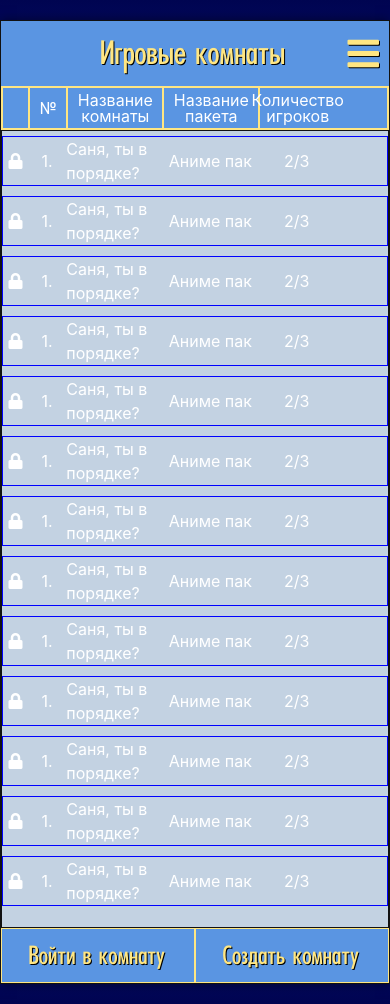
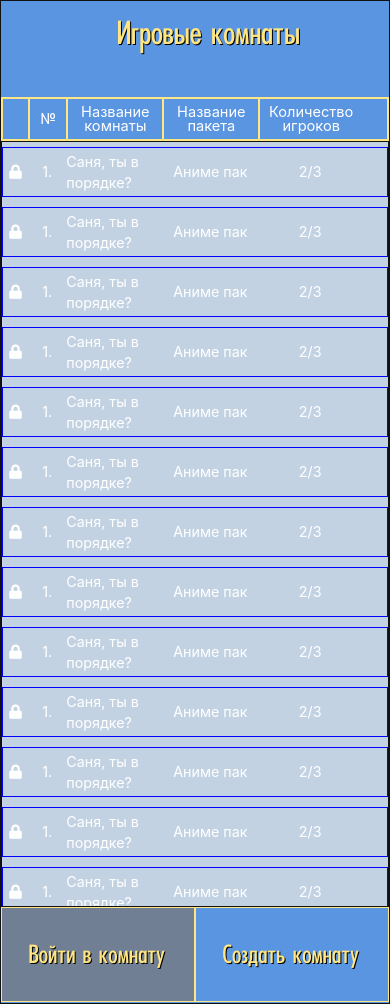
Before and after one commit to gurland/SIGame_web, a Flask app: template app/templates/game.html in a window 390 px wide. Run offline with Flask 2, Linux system fonts and the light colour scheme; the template is opened without the code that fills it, so the values that code supplies are empty; some libraries are stand-ins or nearby versions.

Commit message:
Add responsive and adaptive design for most of resolutions

```diff
--- a/app/static/css/custom.css
+++ b/app/static/css/custom.css
@@ -181,6 +181,10 @@
     margin: auto;
 }
 
+#buttons-block p #enter-room{
+    background-color: #717f95;
+}
+
 #chat-block{
     padding: 0px;
 }
@@ -308,8 +312,11 @@
 
 .heading span{
     /*padding: 10px;*/
-    text-align: center;
-    line-height: 1;
+    /*text-align: center;*/
+    /*line-height: 1;*/
+    display: flex;
+    justify-content: center;
+    align-items: center;
 }
 
 /*#is-locked{*/
@@ -618,6 +625,22 @@ button{
     cursor: pointer;
 }
 
+#send-pass{
+    color: #ffe682;
+    background-color: transparent;
+    border: 1px solid #ffe682;
+    padding: 5px 10px 6px 7px;
+    font-family: SI, serif;
+    text-shadow: 1px 1px 0 #000;
+    font-size: 24px;
+    cursor: pointer;
+}
+
+#send-pass:hover{
+    transition: 0.3s;
+    background-color: #186ca3;
+}
+
 #add-bot button:hover{
     transition: 0.3s;
     background-color: #186ca3;
@@ -660,7 +683,7 @@ button:hover{
     width: 100%;
     display: flex;
     flex-direction: row;
-    justify-content: stretch;
+    justify-content: center;
     align-items: center;
 }
 
@@ -841,27 +864,48 @@ button:hover{
     #chat-block{
         display: none;
     }
+
+    #room-name, #package-name, .name, .package{
+        width: 25%;
+    }
+
+    #players-amount, .players{
+        width: 27%;
+
+    }
+
+    #room-index-hd .room-index{
+        width: 15%;
+    }
+
+    #is-locked .locker{
+        width: 8%;
+    }
 }
 
-@media screen and (max-width: 720px){
+@media screen and (max-width: 768px){
     .container, #main-block, body, .wrapper{
         width: 100%;
         height: 100%;
         margin: 0px;
         padding: 0px;
+        position: relative;
     }
 
+
     #main-block{
-        width: 100%;
+        /*width: 100%;*/
         height: 100%;
         margin: 0px;
         padding: 0px;
+        position: relative;
     }
 
     #rooms-block{
         height: 100%;
         width: 100%;
         margin: 0px;
+        position: fixed;
     }
 
     #room-name, #package-name, .name, .package{
@@ -869,10 +913,24 @@ button:hover{
     }
 
     #players-amount, .players{
-        width: 20%;
+        width: 27%;
+
+    }
+
+    #room-index-hd .room-index{
+        width: 15%;
+    }
+
+    #is-locked .locker{
+        width: 8%;
+    }
+
+    *{
+        font-size: calc(100% - 1%);
     }
 
 }
+
 
 
 .headings{
@@ -909,3 +967,9 @@ button:hover{
 #rooms-list{
     overflow-y: auto;
 }
+
+@media screen and (min-width: 990px){
+    .burger{
+        display: none;
+    }
+}
--- a/app/static/js/custom.js
+++ b/app/static/js/custom.js
@@ -10,6 +10,11 @@ $(document).ready(function () {
     let createBtn = $('.create-btn');
     let creationMenu = $('.creation-menu');
     let room = $('.room');
+    let headings = $('.headings');
+    let chatBlock = $('#chat-block');
+    let burger = $('.burger');
+    let roomsBlock = $('#rooms-block');
+
 
     $('#auth_btn').click(function () {
         regBox.hide();
@@ -37,9 +42,8 @@ $(document).ready(function () {
         title.hide();
         roomsList.hide();
         enterBtn.hide();
+        headings.hide();
         createBtn.css({ width: '100%'});
-        // createBtn.style.width = "100%";
-        // createBtn.innerHTML = "Запустить игру";
         creationMenu.show();
     });
 
@@ -48,25 +52,49 @@ $(document).ready(function () {
         title.show();
         roomsList.show();
         enterBtn.show();
+        headings.show();
         createBtn.css({ width: '50%'});
     });
+
+    $('#enter-room').attr('disabled', true);
 
     room.click(function () {
         room.removeClass('selected');
         $('#' + this.id).toggleClass('selected');
-        enterBtn.prop('disabled', false);
-        enterBtn.style.backgroundColor = '#5a95e2';
+        $('#enter-room').attr('disabled', false);
+        $('#enter-room').css({'background-color': '#5a95e2'});
     });
 
-    // roomsList.click(function () {
-    //     room.removeClass('selected');
-    // });
+    burger.hide();
+
+    $(window).resize(function () {
+        //if ($(window).width() <= 990)
+        if(window.matchMedia('(max-width: 900px)').matches){
+            // chatBlock.hide();
+            burger.show();
+            // roomsBlock.append(chatBlock);
+            // chatBlock.width = '100%';
+            // chatBlock.height = '100%';
 
 
-    if (!room.hasClass('selected')){
-        enterBtn.style.backgroundColor = '#717f95';
-        enterBtn.prop('disabled', true);
-    }
+        }
+
+
+    });
+
+    burger.click(function () {
+                // chatBlock.removeClass('col-lg-4');
+                // chatBlock.toggleClass('col-lg-9');
+                // roomsBlock.hide();
+                // chatBlock.width = '100%';
+                // chatBlock.height = '100%';
+                chatBlock.toggle();
+            });
+
+
+
+
+
 
 
 
--- a/app/templates/game.html
+++ b/app/templates/game.html
@@ -56,63 +56,63 @@
                                         <div class="room-el package"><span id="package">Аниме пак</span></div>
                                         <div class="room-el players"><span id="players">2/3</span></div>
                                     </li>
-                                    <li class="room" id="room-id-2">
+                                    <li class="room" id="room-id-5">
                                         <div class="room-el locker"><i class="fas fa-lock"></i></div>
                                         <div class="room-el room-index"><span id="room-index">1.</span></div>
                                         <div class="room-el name"><span id="name">Саня, ты в порядке? </span></div>
                                         <div class="room-el package"><span id="package">Аниме пак</span></div>
                                         <div class="room-el players"><span id="players">2/3</span></div>
                                     </li>
-                                    <li class="room" id="room-id-3">
+                                    <li class="room" id="room-id-6">
                                         <div class="room-el locker"><i class="fas fa-lock"></i></div>
                                         <div class="room-el room-index"><span id="room-index">1.</span></div>
                                         <div class="room-el name"><span id="name">Саня, ты в порядке? </span></div>
                                         <div class="room-el package"><span id="package">Аниме пак</span></div>
                                         <div class="room-el players"><span id="players">2/3</span></div>
                                     </li>
-                                    <li class="room" id="room-id-4">
+                                    <li class="room" id="room-id-7">
                                         <div class="room-el locker"><i class="fas fa-lock"></i></div>
                                         <div class="room-el room-index"><span id="room-index">1.</span></div>
                                         <div class="room-el name"><span id="name">Саня, ты в порядке? </span></div>
                                         <div class="room-el package"><span id="package">Аниме пак</span></div>
                                         <div class="room-el players"><span id="players">2/3</span></div>
                                     </li>
-                                    <li class="room" id="room-id-2">
+                                    <li class="room" id="room-id-8">
                                         <div class="room-el locker"><i class="fas fa-lock"></i></div>
                                         <div class="room-el room-index"><span id="room-index">1.</span></div>
                                         <div class="room-el name"><span id="name">Саня, ты в порядке? </span></div>
                                         <div class="room-el package"><span id="package">Аниме пак</span></div>
                                         <div class="room-el players"><span id="players">2/3</span></div>
                                     </li>
-                                    <li class="room" id="room-id-3">
+                                    <li class="room" id="room-id-9">
                                         <div class="room-el locker"><i class="fas fa-lock"></i></div>
                                         <div class="room-el room-index"><span id="room-index">1.</span></div>
                                         <div class="room-el name"><span id="name">Саня, ты в порядке? </span></div>
                                         <div class="room-el package"><span id="package">Аниме пак</span></div>
                                         <div class="room-el players"><span id="players">2/3</span></div>
                                     </li>
-                                    <li class="room" id="room-id-4">
+                                    <li class="room" id="room-id-10">
                                         <div class="room-el locker"><i class="fas fa-lock"></i></div>
                                         <div class="room-el room-index"><span id="room-index">1.</span></div>
                                         <div class="room-el name"><span id="name">Саня, ты в порядке? </span></div>
                                         <div class="room-el package"><span id="package">Аниме пак</span></div>
                                         <div class="room-el players"><span id="players">2/3</span></div>
                                     </li>
-                                    <li class="room" id="room-id-2">
+                                    <li class="room" id="room-id-11">
                                         <div class="room-el locker"><i class="fas fa-lock"></i></div>
                                         <div class="room-el room-index"><span id="room-index">1.</span></div>
                                         <div class="room-el name"><span id="name">Саня, ты в порядке? </span></div>
                                         <div class="room-el package"><span id="package">Аниме пак</span></div>
                                         <div class="room-el players"><span id="players">2/3</span></div>
                                     </li>
-                                    <li class="room" id="room-id-3">
+                                    <li class="room" id="room-id-12">
                                         <div class="room-el locker"><i class="fas fa-lock"></i></div>
                                         <div class="room-el room-index"><span id="room-index">1.</span></div>
                                         <div class="room-el name"><span id="name">Саня, ты в порядке? </span></div>
                                         <div class="room-el package"><span id="package">Аниме пак</span></div>
                                         <div class="room-el players"><span id="players">2/3</span></div>
                                     </li>
-                                    <li class="room" id="room-id-4">
+                                    <li class="room" id="room-id-13">
                                         <div class="room-el locker"><i class="fas fa-lock"></i></div>
                                         <div class="room-el room-index"><span id="room-index">1.</span></div>
                                         <div class="room-el name"><span id="name">Саня, ты в порядке? </span></div>
```
